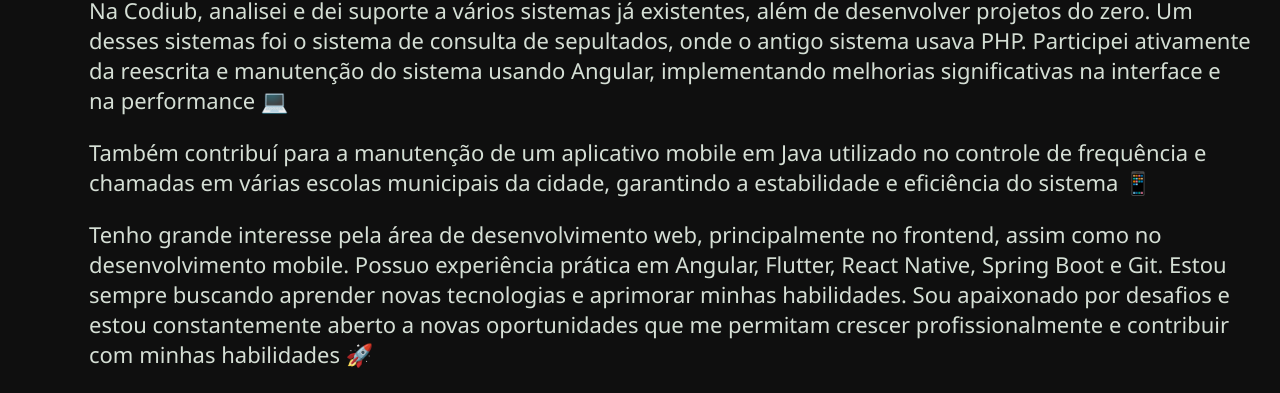
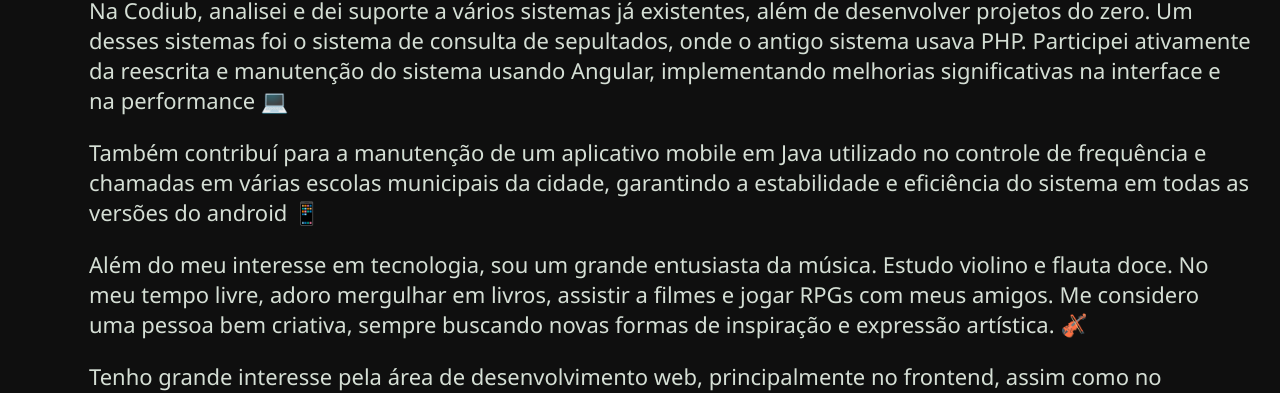
Before and after one commit to NahNathan/Blog-Angular, an Angular app in the folder Blog-Angular/: page / in a window 1280 px wide. Shown: the part 1360-1753 px from the top of the page. Built offline with nearby package versions, Linux system fonts and the light colour scheme.

Commit message:
Correções

```diff
--- a/Blog-Angular/src/app/components/text-card/text-card.component.html
+++ b/Blog-Angular/src/app/components/text-card/text-card.component.html
@@ -7,17 +7,22 @@
     <br>
     <p>Na Codiub, analisei e dei suporte a vários sistemas já existentes, além de desenvolver projetos
         do zero. Um desses sistemas foi o sistema de consulta de sepultados, onde o antigo sistema usava PHP. Participei
-        ativamente da reescrita e manutenção do sistema usando Angular, implementando melhorias significativas na interface
-        e na performance 💻
+        ativamente da reescrita e manutenção do sistema usando Angular, implementando melhorias significativas na
+        interface e na performance 💻
     </p>
     <br>
     <p>Também contribuí para a manutenção de um aplicativo mobile em Java utilizado no controle de frequência e chamadas
-        em várias escolas municipais da cidade, garantindo a estabilidade e eficiência do sistema 📱
+        em várias escolas municipais da cidade, garantindo a estabilidade e eficiência do sistema em todas as versões do
+        android 📱
     </p>
     <br>
-    <p>Tenho grande interesse pela área de desenvolvimento web, principalmente no frontend, assim como no desenvolvimento mobile.
-        Possuo experiência prática em Angular, Flutter, React Native, Spring Boot e Git. Estou sempre buscando aprender novas
-        tecnologias e aprimorar minhas habilidades. Sou apaixonado por desafios e estou constantemente aberto a novas oportunidades
-        que me permitam crescer profissionalmente e contribuir com minhas habilidades 🚀
+    <p>Além do meu interesse em tecnologia, sou um grande entusiasta da música. Estudo violino e flauta doce. No meu
+        tempo livre, adoro mergulhar em livros, assistir a filmes e jogar RPGs com meus amigos. Me considero uma pessoa
+        bem criativa, sempre buscando novas formas de inspiração e expressão artística. 🎻</p>
+    <br>
+    <p>Tenho grande interesse pela área de desenvolvimento web, principalmente no frontend, assim como no
+        desenvolvimento mobile. Possuo experiência prática em Angular, Flutter, React Native, Spring Boot e Git. Estou sempre buscando aprender
+        novas tecnologias e aprimorar minhas habilidades. Sou apaixonado por desafios e estou constantemente aberto a novas
+        oportunidades que me permitam crescer profissionalmente e contribuir com minhas habilidades 🚀
     </p>
 </div>
--- a/Blog-Angular/src/app/data/dataFake.ts
+++ b/Blog-Angular/src/app/data/dataFake.ts
@@ -38,7 +38,7 @@
         "Id":"6",
         "photo":"https://i.imgur.com/xg7WO8X.png",
         "title":"Night City Tarot",
-        "description":"O Night City Tarot é um aplicativo web que eu desenvolvido para usar em meus jogos pessoais de Cyberpunk Red, um RPG de mesa. Ele utiliza um baralho de cartas de tarô com tema Cyberpunk para apresentar eventos e resultados críticos aleatórios durante cenários de combate. O aplicativo aciona efeitos únicos das cartas da Arcana Maior quando certas condições de combate ocorem, como rolar vários seis. Sinte-se livre para dar uma olhada, ou até adicionar algo a mais. Foi baseado no conteúdo oferecido pela R Talsorian Games, disponível gratuitamente no seu site:   https://rtalsoriangames.com/downloadable-content/",
+        "description":"O Night City Tarot é um aplicativo web que eu desenvolvido para usar em meus jogos pessoais de Cyberpunk Red, um RPG de mesa. Ele utiliza um baralho de cartas de tarô com tema Cyberpunk para apresentar eventos e resultados críticos aleatórios durante cenários de combate. O aplicativo aciona efeitos únicos das cartas da Arcana Maior quando certas condições de combate ocorem, como rolar vários seis. Sinte-se livre para dar uma olhada, ou até adicionar algo a mais. Foi baseado no conteúdo oferecido pela R Talsorian Games, disponível gratuitamente no seu site:  rtalsoriangames.com/downloadable-content/",
         "link": "https://nahnathan.github.io/Night_City_Tarot/"
     },
     {
```
